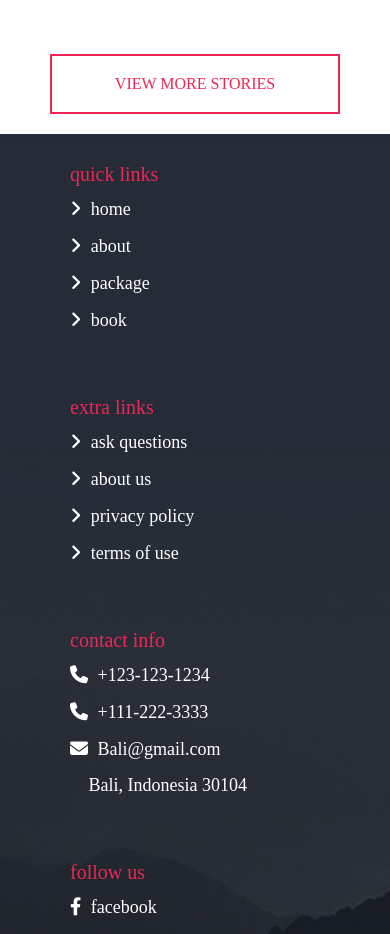
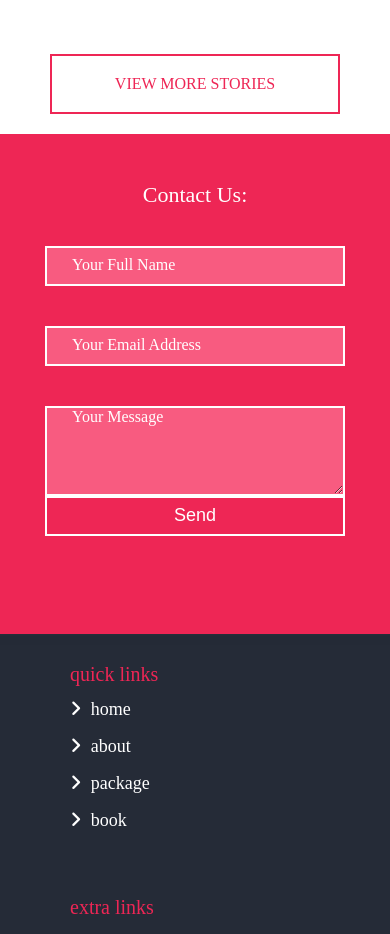
Before and after one commit to NatiaGo/BaliTravel, a plain HTML site: page index.html in a window 390 px wide. Shown: the part 6920-7854 px from the top of the page. Drawn offline with Linux system fonts and the light colour scheme.

Commit message:
form validation

```diff
--- a/css/style.css
+++ b/css/style.css
@@ -574,6 +574,117 @@ img {
   max-width: 360px;
   width: 100%;
 }
+/* section 7 */
+.background {
+  background-color: #ee2655;
+}
+.section-7 {
+  max-width: 1140px;
+  width: 100%;
+  height: 500px;
+  margin: 0 auto;
+}
+.section-7 h2 {
+  font-size: 22px;
+  font-weight: 500;
+  font-family: "Heebo";
+  text-align: center;
+  padding-top: 50px;
+  color: #ffffff;
+}
+#contact-form{
+  font-size: 18px;
+  font-weight: 400;
+  font-family: "Heebo";
+  display: flex;
+  flex-wrap: wrap;
+  flex-direction: column;
+}
+label, .description {
+  color: white;
+  text-transform: uppercase;
+  font-size: 18px;
+  font-family: "Heebo";
+  vertical-align: middle;
+  text-align: center;
+  max-width: 550px;
+  width: 100%;
+  height: 40px;
+  margin: 0 auto;
+}
+
+#name,
+#email,
+ textarea {
+  max-width: 550px;
+  width: 100%;
+  height: 40px;
+  margin: 0 auto;
+  background-color: #f85b80;
+  border: 2px solid #ffffff;
+}
+#message{
+  max-width: 550px;
+  width: 100%;
+  height: 90px;
+  margin: 0 auto;
+  background-color: #f85b80;
+  border: 2px solid #ffffff;
+}
+#submit {
+  max-width: 550px;
+  width: 100%;
+  height: 40px;
+  margin: 0 auto;
+  margin-top: 15px;
+  font-size: 18px;
+  border: 2px solid #ffffff;
+  background-color:#ee2655;
+  color: #ffffff;
+}
+#message:focus {
+  outline: none;
+  color:#ffffff;
+  font-size: 16px;
+  font-family: "Heebo";
+  padding-left: 25px;
+}
+#name:focus {
+  outline: none;
+  color:#ffffff;
+  font-size: 16px;
+  font-family: "Heebo";
+  padding-left: 25px;
+}
+#email:focus{
+  outline: none;
+  color:#ffffff;
+  font-size: 16px;
+  font-family: "Heebo";
+  padding-left: 25px;
+}
+.input:focus {
+  outline: none;
+}
+#email::placeholder {
+  color: #ffffff;
+  font-size: 16px;
+  font-family: "Heebo";
+  padding-left: 25px;
+}
+#name::placeholder {
+  color: #ffffff;
+  font-size: 16px;
+  font-family: "Heebo";
+  padding-left: 25px;
+}
+#message::placeholder {
+  color: #ffffff;
+  font-size: 16px;
+  font-family: "Heebo";
+  padding-left: 25px;
+}
+
 
 /* footer */
 .footer {
@@ -849,6 +960,37 @@ img {
     width: 290px;
   }
 }
+/* section7 */
+@media (max-width: 580px) {
+  .label, .description {
+    width: 300px;
+    margin: 0 auto;
+  }
+  #name {
+    width: 300px;
+    margin: 0 auto;
+  }
+  #email {
+    width: 300px;
+    margin: 0 auto;
+  }
+  #message {
+    width: 300px;
+    margin: 0 auto;
+  }
+  textarea {
+    max-width: 300px;
+    width: 100%;
+    margin: 0 auto;
+    margin-bottom: 15px;
+  }
+  #submit {
+    width: 300px;
+    margin: 0 auto;
+  }
+}
+
+
 
 /* footer */
 @media (max-width: 1080px) {
--- a/index.html
+++ b/index.html
@@ -81,7 +81,7 @@
         <div class="section2">
             <h4>Subsribe to our newsletter for deal & promo</h4>
             <div class="subscribe">
-                <input class="mail" type="text" placeholder="Your Email Address">
+                <input class="mail" id="mail" type="text" placeholder="Your Email Address">
                 <button id="btnsubscribe">SUBSCRIBE</button>
             </div>
         </div>
@@ -183,6 +183,27 @@
             <p>VIEW MORE STORIES</p>
         </div>
     </section>
+    <!-- section 7 -->
+    <section class="background">
+        <div class="section-7">
+            <h2>Contact Us:</h2>
+            <form id="contact-form" method="post">
+                <label for="name"></label>
+            <input type="text" id="name" name="name" placeholder="Your Full Name" required>
+                <label for="email"></label>
+            <input type="email" id="email" name="email" placeholder="Your Email Address" required>
+                <label for="message"></label>
+            <textarea rows="4" placeholder="Your Message" id="message" name="message" required></textarea>
+
+
+                <button type="submit" id="submit" name="submit">Send</button>
+          </form>
+          <div id="error"></div>
+          <div id="success-msg"></div>
+            </div>
+          </div>
+        </div>
+    </section>
     <!-- footer -->
     <footer class="footer" id="contact">
         <div class="box-container">
--- a/script.js
+++ b/script.js
@@ -7,6 +7,12 @@ burgerbar.addEventListener('click', function(){
     burgerbar.classList.toggle('activeBar');
     navigation.classList.toggle('activeNav');
 })
+
+// scroll
+window.onscroll = () => {
+  const nav = document.querySelector('#nav-flex');
+  if(this.scrollY <= 10) nav.className = ''; else nav.className = 'scroll';
+};
 
 
 // slider
@@ -123,8 +129,73 @@ setInterval(() => {
 
 slide();
 
-// chat
-// let btnsubscribe = document.getElementById("btnsubscribe");
-// btnsubscribe.addEventListener('click', function(){
-//     burgerbar.classList.toggle('activeBar');
-// })
+// subscribe button
+let btnsubscribe = document.getElementById("btnsubscribe");
+btnsubscribe.addEventListener('click', function(){
+    btnsubscribe.innerHTML = 'Thank You!';
+})
+
+// form
+const toggleSwitch = document.querySelector('.theme-switch input[type="checkbox"]');
+
+function switchTheme(e) {
+    if (e.target.checked) {
+        document.documentElement.setAttribute('data-theme', 'dark');
+    }
+    else {
+        document.documentElement.setAttribute('data-theme', 'light');
+    }
+}
+
+toggleSwitch.addEventListener('change', switchTheme, false);
+
+
+const name = document.getElementById('name');
+const email = document.getElementById('email');
+const message = document.getElementById('message');
+const contactForm = document.getElementById('contact-form');
+const errorElement = document.getElementById('error');
+const successMsg = document.getElementById('success-msg');
+const submitBtn = document.getElementById('submit');
+
+const validate = (e) => {
+  e.preventDefault();
+
+  if (name.value.length < 3) {
+    errorElement.innerHTML = 'Your name should be at least 3 characters long.';
+    return false;
+  }
+
+  if (!(email.value.includes('.') && (email.value.includes('@')))) {
+    errorElement.innerHTML = 'Please enter a valid email address.';
+    return false;
+  }
+
+  if (!emailIsValid(email.value)) {
+    errorElement.innerHTML = 'Please enter a valid email address.';
+    return false;
+  }
+
+  if (message.value.length < 15) {
+    errorElement.innerHTML = 'Please write a longer message.';
+    return false;
+  }
+
+  errorElement.innerHTML = '';
+  successMsg.innerHTML = 'Thank you! I will get back to you as soon as possible.';
+
+  e.preventDefault();
+  setTimeout(function () {
+    successMsg.innerHTML = '';
+    document.getElementById('contact-form').reset();
+  }, 6000);
+
+  return true;
+
+}
+
+const emailIsValid = email => {
+  return /^[^\s@]+@[^\s@]+\.[^\s@]+$/.test(email);
+}
+
+submitBtn.addEventListener('click', validate);
```
